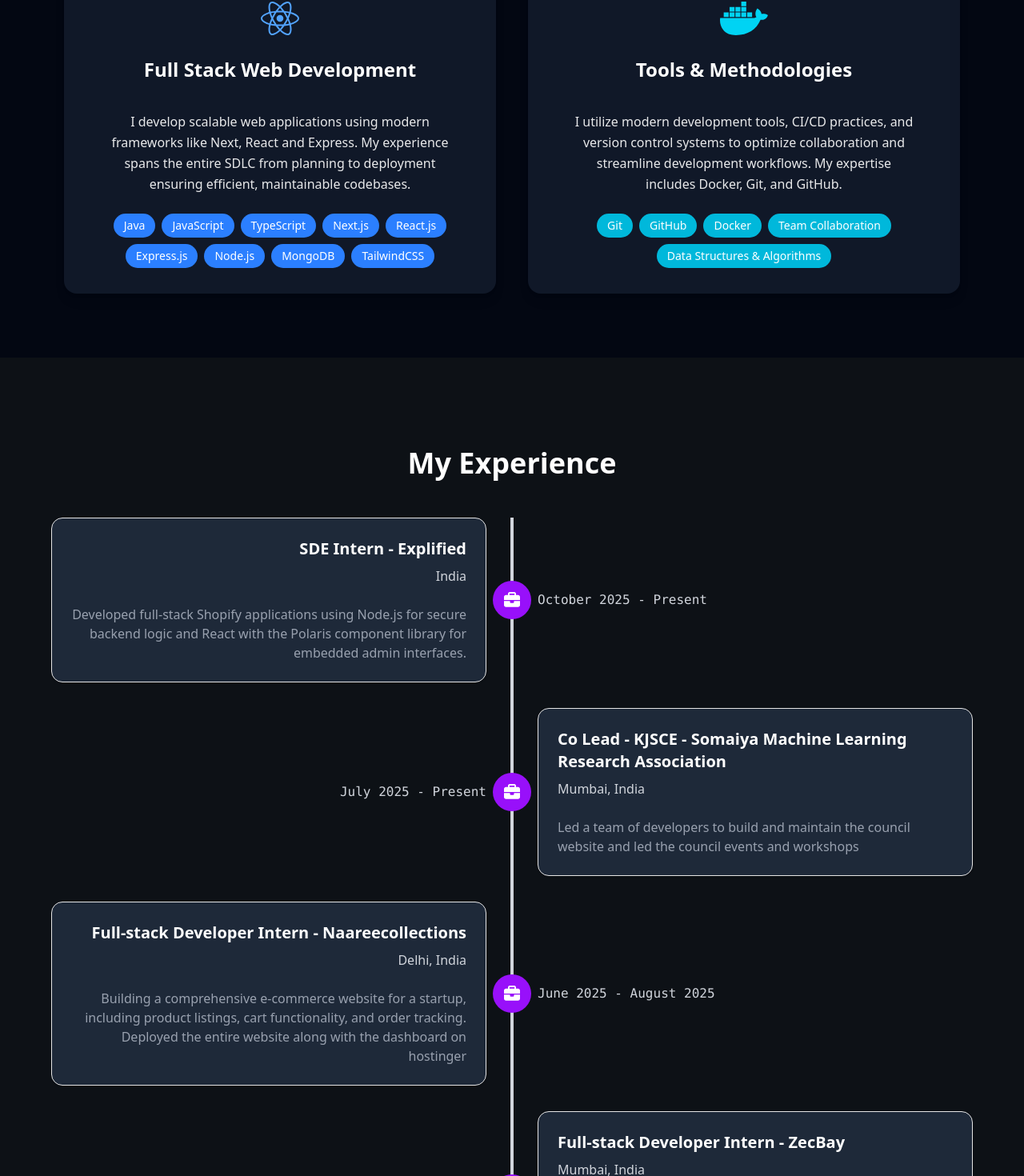
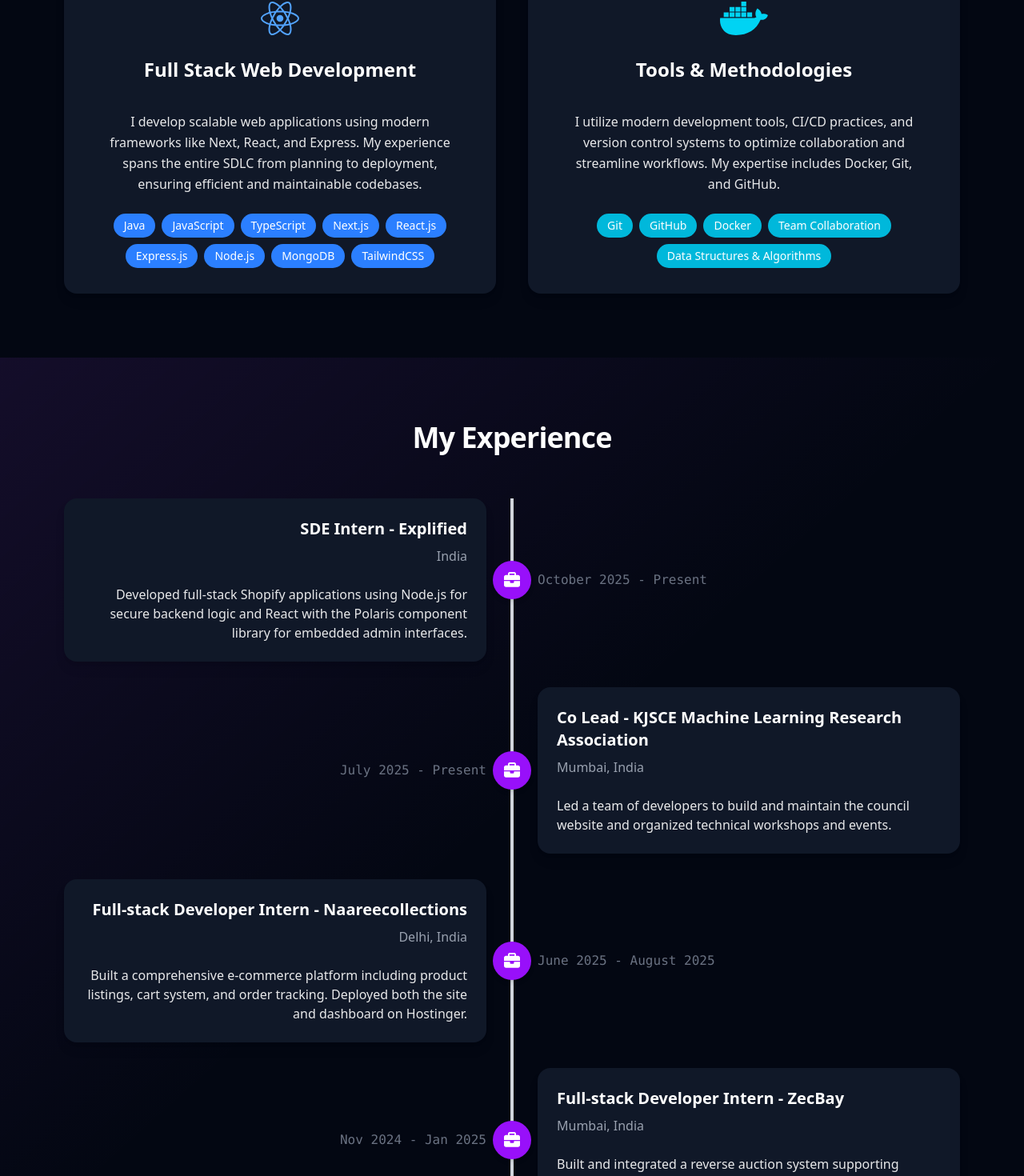
Before and after one commit to Sambhav-3010/Portfolio, a React (Vite) app: page / in a window 1280 px wide. Shown: the part 1009-2479 px from the top of the page at 80% size. Built offline with nearby package versions, Linux system fonts and the light colour scheme.

Commit message:
Completed

```diff
--- a/src/components/Expertise.tsx
+++ b/src/components/Expertise.tsx
@@ -1,5 +1,3 @@
-"use client";
-
 import { FontAwesomeIcon } from "@fortawesome/react-fontawesome";
 import { faReact, faDocker } from "@fortawesome/free-brands-svg-icons";
 import { Card, CardContent, CardHeader, CardTitle } from "@/components/ui/card";
@@ -26,15 +24,25 @@
   "Data Structures & Algorithms",
 ];
 
-function Expertise({mode}: {mode: string}) {
-
+function Expertise({ mode }: { mode: string }) {
   return (
     <section
-      id="expertise"
-      className={`py-20 w-full flex flex-col items-center justify-center transition-colors duration-500 ${
-        mode === "dark" ? "bg-gray-950 text-white" : "bg-gray-50 text-gray-900"
+      id="experties"
+      className={`py-20 w-full flex flex-col items-center justify-center relative overflow-hidden transition-colors duration-500 ${
+        mode === "dark"
+          ? "bg-gray-950 text-white"
+          : "bg-gradient-to-br from-blue-50 via-white to-cyan-50 text-gray-900"
       }`}
     >
+      {/* background glow (for both modes) */}
+      <div
+        className={`absolute inset-0 -z-10 ${
+          mode === "dark"
+            ? "bg-[radial-gradient(ellipse_at_center,_rgba(0,102,255,0.15),_transparent_70%)]"
+            : "bg-[radial-gradient(ellipse_at_center,_rgba(0,174,255,0.15),_transparent_70%)]"
+        }`}
+      ></div>
+
       <div className="container mx-auto px-6 md:px-10 lg:px-20">
         <motion.h2
           initial={{ opacity: 0, y: 20 }}
@@ -47,6 +55,7 @@
         </motion.h2>
 
         <div className="grid grid-cols-1 lg:grid-cols-2 gap-10">
+          {/* Full Stack Card */}
           <motion.div
             initial={{ opacity: 0, y: 40 }}
             whileInView={{ opacity: 1, y: 0 }}
@@ -57,10 +66,10 @@
               className={`group relative overflow-hidden border-none shadow-lg rounded-2xl p-8 transition-all duration-300 hover:shadow-2xl ${
                 mode === "dark"
                   ? "bg-gray-900 hover:bg-gray-800 text-white"
-                  : "bg-white hover:bg-gray-100"
+                  : "bg-white/80 backdrop-blur-md hover:bg-white/90"
               }`}
             >
-              <div className="absolute inset-0 bg-linear-to-br from-blue-500/10 via-transparent to-transparent opacity-0 group-hover:opacity-100 transition-opacity duration-500"></div>
+              <div className="absolute inset-0 bg-gradient-to-br from-blue-500/10 via-transparent to-transparent opacity-0 group-hover:opacity-100 transition-opacity duration-500"></div>
 
               <CardHeader className="flex flex-col items-center text-center">
                 <FontAwesomeIcon
@@ -78,8 +87,8 @@
               <CardContent className="text-center">
                 <p className="text-base leading-relaxed mb-6 opacity-90">
                   I develop scalable web applications using modern frameworks
-                  like Next, React and Express. My experience spans the entire
-                  SDLC from planning to deployment ensuring efficient,
+                  like Next, React, and Express. My experience spans the entire
+                  SDLC from planning to deployment, ensuring efficient and
                   maintainable codebases.
                 </p>
 
@@ -109,10 +118,10 @@
               className={`group relative overflow-hidden border-none shadow-lg rounded-2xl p-8 transition-all duration-300 hover:shadow-2xl ${
                 mode === "dark"
                   ? "bg-gray-900 hover:bg-gray-800 text-white"
-                  : "bg-white hover:bg-gray-100"
+                  : "bg-white/80 backdrop-blur-md hover:bg-white/90"
               }`}
             >
-              <div className="absolute inset-0 bg-linear-to-br from-cyan-500/10 via-transparent to-transparent opacity-0 group-hover:opacity-100 transition-opacity duration-500"></div>
+              <div className="absolute inset-0 bg-gradient-to-br from-cyan-500/10 via-transparent to-transparent opacity-0 group-hover:opacity-100 transition-opacity duration-500"></div>
 
               <CardHeader className="flex flex-col items-center text-center">
                 <FontAwesomeIcon
@@ -131,7 +140,8 @@
                 <p className="text-base leading-relaxed mb-6 opacity-90">
                   I utilize modern development tools, CI/CD practices, and
                   version control systems to optimize collaboration and
-                  streamline development workflows. My expertise includes Docker, Git, and GitHub.
+                  streamline workflows. My expertise includes Docker, Git, and
+                  GitHub.
                 </p>
 
                 <div className="flex flex-wrap justify-center gap-2">
--- a/src/components/Main.tsx
+++ b/src/components/Main.tsx
@@ -6,7 +6,7 @@
 
 function Main({ mode }: { mode: string }) {
   return (
-    <div className="w-full flex flex-col items-center justify-center min-h-screen">
+    <div id="home" className="w-full flex flex-col items-center justify-center min-h-screen">
       <div
         className={`relative flex flex-col md:flex-row gap-8 justify-center items-center w-full px-4 md:px-[10%] min-h-[700px] bg-no-repeat bg-cover bg-fixed bg-center ${
           mode === "dark" ? "bg-black/50" : "bg-white/50"
--- a/src/components/Navbar.tsx
+++ b/src/components/Navbar.tsx
@@ -48,7 +48,7 @@
       <div
         className={`bg-${
           mode.mode === "dark" ? "black" : "white"
-        } bg-opacity-10 backdrop-filter backdrop-blur-lg rounded-full`}
+        } bg-opacity-10 backdrop-filter backdrop-blur-lg rounded-full flex items-center`}
       >
         <nav
           className={`container mx-auto flex justify-center items-center px-4 transition-all duration-300`}
--- a/src/components/Timeline.tsx
+++ b/src/components/Timeline.tsx
@@ -1,113 +1,184 @@
-import '@fortawesome/free-regular-svg-icons'
-import { FontAwesomeIcon } from '@fortawesome/react-fontawesome';
-import { faBriefcase } from '@fortawesome/free-solid-svg-icons';
+"use client";
+
+import "@fortawesome/free-regular-svg-icons";
+import { FontAwesomeIcon } from "@fortawesome/react-fontawesome";
+import { faBriefcase } from "@fortawesome/free-solid-svg-icons";
 import { Card, CardContent, CardHeader, CardTitle } from "@/components/ui/card";
 
-function Timeline({mode}: {mode: string}) {
+function Timeline({ mode }: { mode: string }) {
   return (
-    <div id="history" className="py-16 w-full flex flex-col items-center justify-center">
-      <div className="container mx-auto px-4 md:px-8 lg:px-16 py-12">
-        <h2 className={`text-4xl font-extrabold text-center mb-12 ${mode === 'dark' ? 'text-white' : 'text-gray-900'}`}>
+    <section
+      id="experience"
+      className={`py-20 w-full flex flex-col items-center justify-center transition-colors duration-500 ${
+        mode === "dark"
+          ? "bg-gray-950 text-white"
+          : "bg-gray-50 text-gray-900"
+      } relative overflow-hidden`}
+    >
+      {/* Gradient background overlay */}
+      <div className="absolute inset-0 bg-linear-to-br from-purple-500/10 via-transparent to-transparent pointer-events-none"></div>
+
+      <div className="container mx-auto px-6 md:px-10 lg:px-20 relative z-10">
+        <h2
+          className={`text-4xl font-extrabold text-center mb-14 tracking-tight ${
+            mode === "dark" ? "text-white" : "text-gray-900"
+          }`}
+        >
           My Experience
         </h2>
+
         <div className="relative">
           {/* Vertical line */}
           <div className="absolute left-1/2 -translate-x-1/2 w-1 h-full bg-gray-300 dark:bg-gray-700"></div>
 
-          {/* Work Timeline Element 1 */}
+          {/* Work 1 */}
           <div className="relative mb-8 last:mb-0 flex items-center justify-between">
             <div className="w-1/2 pr-8 text-right">
-              <Card className={mode === 'dark' ? 'bg-gray-800 text-white' : 'bg-white text-gray-900'}>
+              <Card
+                className={`${
+                  mode === "dark"
+                    ? "bg-gray-900 hover:bg-gray-800 text-white"
+                    : "bg-white hover:bg-gray-100 text-gray-900"
+                } border-none shadow-lg rounded-2xl transition-all duration-300`}
+              >
                 <CardHeader>
-                  <CardTitle className="text-xl font-bold">SDE Intern - Explified</CardTitle>
-                  <p className="text-md font-medium text-gray-300 dark:text-gray-700">India</p>
+                  <CardTitle className="text-xl font-bold">
+                    SDE Intern - Explified
+                  </CardTitle>
+                  <p className="text-md font-medium text-gray-400 dark:text-gray-500">
+                    India
+                  </p>
                 </CardHeader>
                 <CardContent>
-                  <p className="text-base text-gray-400 dark:text-gray-600">
-                  Developed full-stack Shopify applications using Node.js for secure backend logic and React with the Polaris component library for embedded admin interfaces.
+                  <p className="text-base opacity-90">
+                    Developed full-stack Shopify applications using Node.js for
+                    secure backend logic and React with the Polaris component
+                    library for embedded admin interfaces.
                   </p>
                 </CardContent>
               </Card>
             </div>
-            <div className="absolute left-1/2 -translate-x-1/2 w-12 h-12 rounded-full bg-purple-600 flex items-center justify-center z-10">
+            <div className="absolute left-1/2 -translate-x-1/2 w-12 h-12 rounded-full bg-purple-600 flex items-center justify-center z-10 shadow-md">
               <FontAwesomeIcon icon={faBriefcase} className="text-white text-xl" />
             </div>
             <div className="w-1/2 pl-8">
-              <p className="font-mono text-sm md:text-base text-gray-300 dark:text-gray-700">October 2025 - Present</p>
+              <p className="font-mono text-sm md:text-base text-gray-500 dark:text-gray-400">
+                October 2025 - Present
+              </p>
             </div>
           </div>
 
-          {/* Work Timeline Element 1 */}
+          {/* Work 2 */}
           <div className="relative mb-8 last:mb-0 flex items-center justify-between flex-row-reverse">
             <div className="w-1/2 pl-8 text-left">
-              <Card className={mode === 'dark' ? 'bg-gray-800 text-white' : 'bg-white text-gray-900'}>
+              <Card
+                className={`${
+                  mode === "dark"
+                    ? "bg-gray-900 hover:bg-gray-800 text-white"
+                    : "bg-white hover:bg-gray-100 text-gray-900"
+                } border-none shadow-lg rounded-2xl transition-all duration-300`}
+              >
                 <CardHeader>
-                  <CardTitle className="text-xl font-bold">Co Lead - KJSCE - Somaiya Machine Learning Research Association</CardTitle>
-                  <p className="text-md font-medium text-gray-300 dark:text-gray-700">Mumbai, India</p>
+                  <CardTitle className="text-xl font-bold">
+                    Co Lead - KJSCE Machine Learning Research Association
+                  </CardTitle>
+                  <p className="text-md font-medium text-gray-400 dark:text-gray-500">
+                    Mumbai, India
+                  </p>
                 </CardHeader>
                 <CardContent>
-                  <p className="text-base text-gray-400 dark:text-gray-600">
-                    Led a team of developers to build and maintain the council website and led the council events and workshops
+                  <p className="text-base opacity-90">
+                    Led a team of developers to build and maintain the council
+                    website and organized technical workshops and events.
                   </p>
                 </CardContent>
               </Card>
             </div>
-            <div className="absolute left-1/2 -translate-x-1/2 w-12 h-12 rounded-full bg-purple-600 flex items-center justify-center z-10">
+            <div className="absolute left-1/2 -translate-x-1/2 w-12 h-12 rounded-full bg-purple-600 flex items-center justify-center z-10 shadow-md">
               <FontAwesomeIcon icon={faBriefcase} className="text-white text-xl" />
             </div>
             <div className="w-1/2 pr-8">
-              <p className="font-mono text-sm md:text-base text-gray-300 dark:text-gray-700 text-right">July 2025 - Present</p>
+              <p className="font-mono text-sm md:text-base text-gray-500 dark:text-gray-400 text-right">
+                July 2025 - Present
+              </p>
             </div>
           </div>
 
-          {/* Work Timeline Element 2 */}
+          {/* Work 3 */}
           <div className="relative mb-8 last:mb-0 flex items-center justify-between">
             <div className="w-1/2 pr-8 text-right">
-              <Card className={mode === 'dark' ? 'bg-gray-800 text-white' : 'bg-white text-gray-900'}>
+              <Card
+                className={`${
+                  mode === "dark"
+                    ? "bg-gray-900 hover:bg-gray-800 text-white"
+                    : "bg-white hover:bg-gray-100 text-gray-900"
+                } border-none shadow-lg rounded-2xl transition-all duration-300`}
+              >
                 <CardHeader>
-                  <CardTitle className="text-xl font-bold">Full-stack Developer Intern - Naareecollections</CardTitle>
-                  <p className="text-md font-medium text-gray-300 dark:text-gray-700">Delhi, India</p>
+                  <CardTitle className="text-xl font-bold">
+                    Full-stack Developer Intern - Naareecollections
+                  </CardTitle>
+                  <p className="text-md font-medium text-gray-400 dark:text-gray-500">
+                    Delhi, India
+                  </p>
                 </CardHeader>
                 <CardContent>
-                  <p className="text-base text-gray-400 dark:text-gray-600">
-                    Building a comprehensive e-commerce website for a startup, including product listings, cart functionality, and order tracking. Deployed the entire website along with the dashboard on hostinger
+                  <p className="text-base opacity-90">
+                    Built a comprehensive e-commerce platform including product
+                    listings, cart system, and order tracking. Deployed both the
+                    site and dashboard on Hostinger.
                   </p>
                 </CardContent>
               </Card>
             </div>
-            <div className="absolute left-1/2 -translate-x-1/2 w-12 h-12 rounded-full bg-purple-600 flex items-center justify-center z-10">
+            <div className="absolute left-1/2 -translate-x-1/2 w-12 h-12 rounded-full bg-purple-600 flex items-center justify-center z-10 shadow-md">
               <FontAwesomeIcon icon={faBriefcase} className="text-white text-xl" />
             </div>
             <div className="w-1/2 pl-8">
-              <p className="font-mono text-sm md:text-base text-gray-300 dark:text-gray-700">June 2025 - August 2025</p>
+              <p className="font-mono text-sm md:text-base text-gray-500 dark:text-gray-400">
+                June 2025 - August 2025
+              </p>
             </div>
           </div>
 
-          {/* Work Timeline Element 3 */}
+          {/* Work 4 */}
           <div className="relative mb-8 last:mb-0 flex items-center justify-between flex-row-reverse">
             <div className="w-1/2 pl-8 text-left">
-              <Card className={mode === 'dark' ? 'bg-gray-800 text-white' : 'bg-white text-gray-900'}>
+              <Card
+                className={`${
+                  mode === "dark"
+                    ? "bg-gray-900 hover:bg-gray-800 text-white"
+                    : "bg-white hover:bg-gray-100 text-gray-900"
+                } border-none shadow-lg rounded-2xl transition-all duration-300`}
+              >
                 <CardHeader>
-                  <CardTitle className="text-xl font-bold">Full-stack Developer Intern - ZecBay</CardTitle>
-                  <p className="text-md font-medium text-gray-300 dark:text-gray-700">Mumbai, India</p>
+                  <CardTitle className="text-xl font-bold">
+                    Full-stack Developer Intern - ZecBay
+                  </CardTitle>
+                  <p className="text-md font-medium text-gray-400 dark:text-gray-500">
+                    Mumbai, India
+                  </p>
                 </CardHeader>
                 <CardContent>
-                  <p className="text-base text-gray-400 dark:text-gray-600">
-                    Built a fully functional prototype and developed and integrated a reverse auction system that supported concurrent bids, aligning with import logistics use cases.
+                  <p className="text-base opacity-90">
+                    Built and integrated a reverse auction system supporting
+                    concurrent bids, aligning with import logistics use cases.
                   </p>
                 </CardContent>
               </Card>
             </div>
-            <div className="absolute left-1/2 -translate-x-1/2 w-12 h-12 rounded-full bg-purple-600 flex items-center justify-center z-10">
+            <div className="absolute left-1/2 -translate-x-1/2 w-12 h-12 rounded-full bg-purple-600 flex items-center justify-center z-10 shadow-md">
               <FontAwesomeIcon icon={faBriefcase} className="text-white text-xl" />
             </div>
             <div className="w-1/2 pr-8">
-              <p className="font-mono text-sm md:text-base text-gray-300 dark:text-gray-700 text-right">Nov 2024 - Jan 2025</p>
+              <p className="font-mono text-sm md:text-base text-gray-500 dark:text-gray-400 text-right">
+                Nov 2024 - Jan 2025
+              </p>
             </div>
           </div>
         </div>
       </div>
-    </div>
+    </section>
   );
 }
 
```
Also changed, not shown: src/components/Project.tsx (+113 -52 lines).
